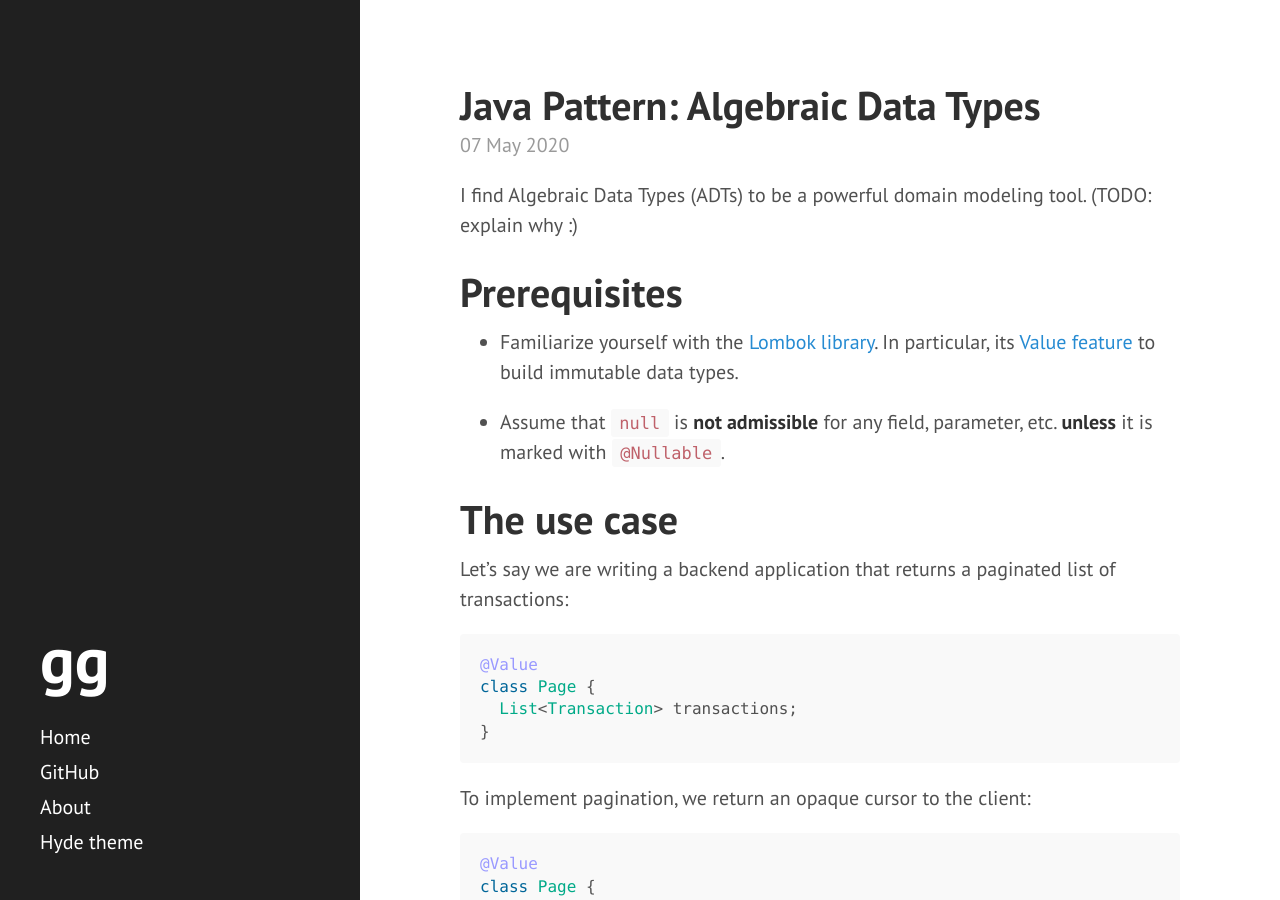
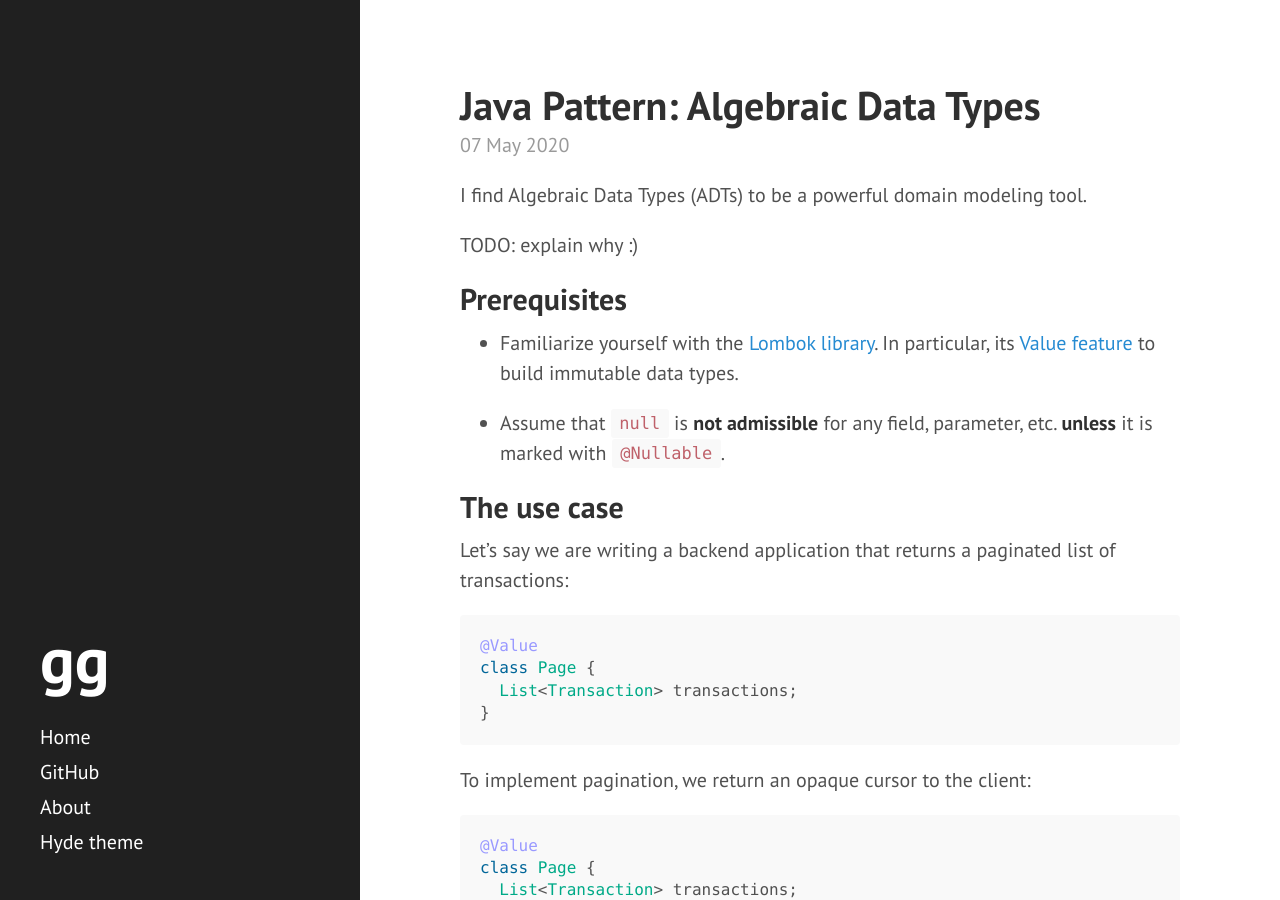
Before and after one commit to Garciat/garciat.github.io, a Jekyll site: the page built from _posts/2020-05-07-java-adt.md, in a window 1280 px wide and 900 px high. Built offline with Jekyll 4.4.1, drawn with Linux system fonts in a browser that asks for light colours; part of the change alters nothing that is shown.

```diff
--- a/_posts/2020-05-07-java-adt.md
+++ b/_posts/2020-05-07-java-adt.md
@@ -4,15 +4,17 @@ title:      "Java Pattern: Algebraic Data Types"
 date:       2020-05-07
 ---
 
-I find Algebraic Data Types (ADTs) to be a powerful domain modeling tool. (TODO: explain why :)
+I find Algebraic Data Types (ADTs) to be a powerful domain modeling tool.
 
-# Prerequisites
+TODO: explain why :)
+
+## Prerequisites
 
   - Familiarize yourself with the [Lombok library](https://projectlombok.org/). In particular, its [Value feature](https://projectlombok.org/features/Value) to build immutable data types.
 
   - Assume that `null` is **not admissible** for any field, parameter, etc. **unless** it is marked with `@Nullable`.
 
-# The use case
+## The use case
 
 Let's say we are writing a backend application that returns a paginated list of transactions:
 
```
